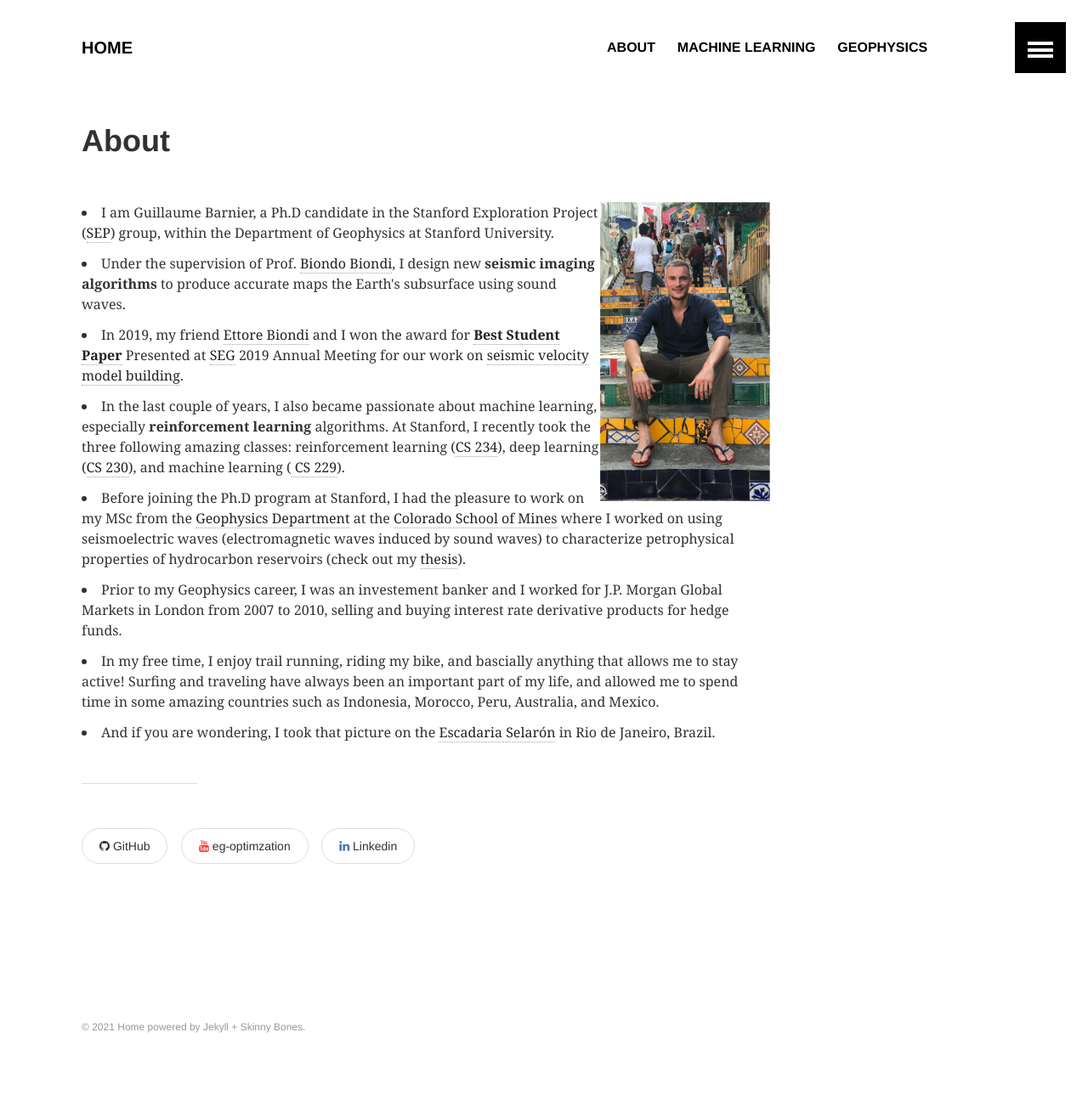
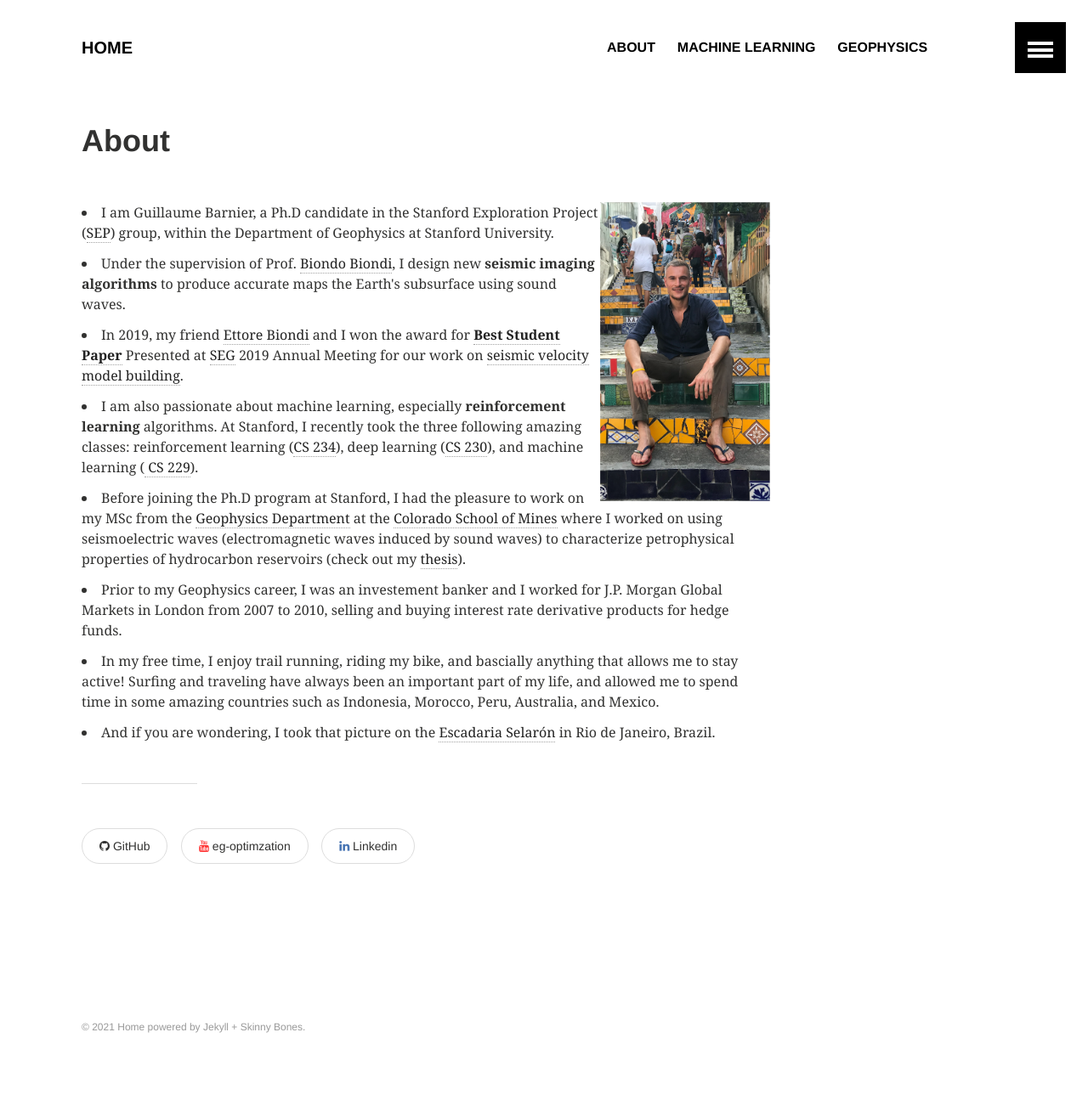
Before and after one commit to gbarnier/gbarnier.github.io, a Jekyll site: the page built from _pages/about.md, in a window 1280 px wide. Shown: the whole page at 85% size. Built offline with Jekyll 4.4.1, drawn with Linux system fonts in a browser that asks for light colours.

Commit message:
Update about.md

```diff
--- a/_pages/about.md
+++ b/_pages/about.md
@@ -17,7 +17,7 @@ permalink: /about/
    <br />
    <li>In 2019, my friend <a href="https://www.linkedin.com/in/ettore-biondi/">Ettore Biondi</a> and I won the award for <a href="https://sep.sites.stanford.edu/guillaume-barnier-receives-award-best-student-paper-presented-seg-2019-annual-meeting"><b>Best Student Paper</b></a> Presented at <a href="https://seg.org">SEG</a> 2019 Annual Meeting for our work on <a href="https://library.seg.org/doi/10.1190/segam2019-3216866.1">seismic velocity model building</a>.
    <br />
-   <li>In the last couple of years, I also became passionate about machine learning, especially <b>reinforcement learning</b> algorithms. At Stanford, I recently took the three following amazing classes: reinforcement learning (<a href="http://web.stanford.edu/class/cs234/index.html">CS 234</a>), deep learning (<a href="https://cs230.stanford.edu">CS 230</a>), and machine learning (<a href="http://cs229.stanford.edu"> CS 229</a>).
+   <li>I am also passionate about machine learning, especially <b>reinforcement learning</b> algorithms. At Stanford, I recently took the three following amazing classes: reinforcement learning (<a href="http://web.stanford.edu/class/cs234/index.html">CS 234</a>), deep learning (<a href="https://cs230.stanford.edu">CS 230</a>), and machine learning (<a href="http://cs229.stanford.edu"> CS 229</a>).
    <br />
    <li>Before joining the Ph.D program at Stanford, I had the pleasure to work on my MSc from the <a href="https://geophysics.mines.edu">Geophysics Department</a> at the <a href="https://www.mines.edu">Colorado School of Mines</a> where I worked on using seismoelectric waves (electromagnetic waves induced by sound waves) to characterize petrophysical properties of hydrocarbon reservoirs (check out my <a href="https://mountainscholar.org/bitstream/handle/11124/79570/Barnier_mines_0052N_10305.pdf?sequence=1"> thesis</a>).
    <br />
```
